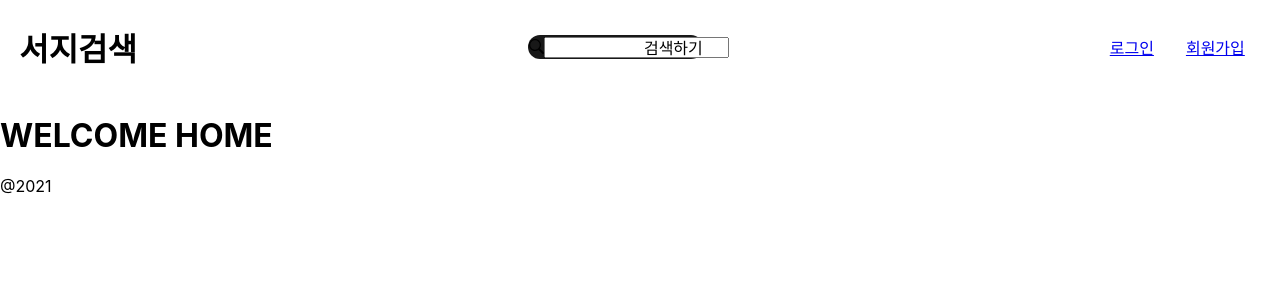
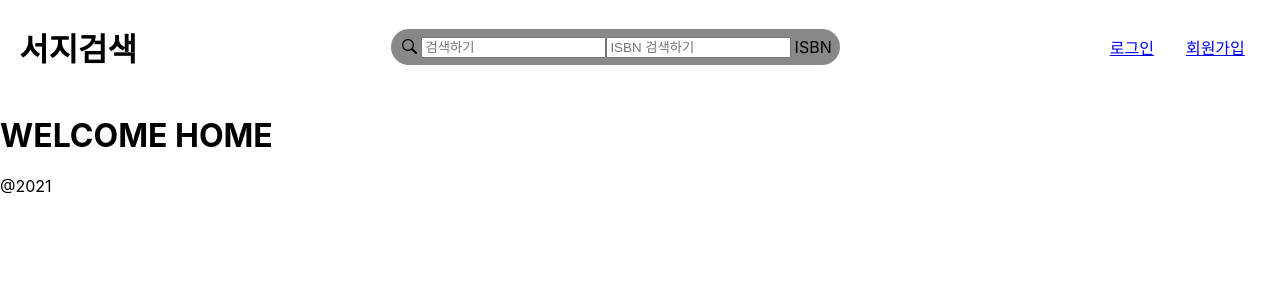
Before and after one commit to noname2048/ba-book-list, a React (Create React App) app: page / in a window 1280 px wide. Shown: the top 300 px of the page. Built offline with nearby package versions, Linux system fonts and the light colour scheme.

Commit message:
feat: split to HeaderSearch component

```diff
--- a/src/components/Header.js
+++ b/src/components/Header.js
@@ -2,6 +2,7 @@
 import { Link } from "react-router-dom";
 import { GoSearch } from "react-icons/go";
 import styled from "styled-components";
+import { StyledHeaderSearch } from "./HeaderSearch";
 
 const TitleH1 = styled.h1`
   margin: 1.2rem;
@@ -18,12 +19,13 @@ const SearchInputDiv = styled.div`
   display: flex;
   flex-direction: row;
   align-items: center;
-  background-color: #181818;
+  background-color: #888;
   border-radius: 1.2rem;
+  padding: 0.3rem;
 `;
 
 const StyledInput = styled.input`
-  display: block;
+  display: flex;
 `;
 
 const LoginStatusDiv = styled.div`
@@ -43,11 +45,10 @@ const Header = () => {
     <MainDiv>
       <TitleH1>서지검색</TitleH1>
       <SearchInputDiv>
-        <GoSearch />
-        <span style={{ width: "100px", display: "block" }}>
-          <StyledInput type="text" />
-        </span>
-        <span>검색하기</span>
+        <GoSearch style={{ margin: "0.3rem" }} />
+        <StyledInput type="text" placeholder="검색하기" />
+        <StyledHeaderSearch />
+        <span style={{ margin: "0.2rem" }}>ISBN</span>
       </SearchInputDiv>
       <LoginStatusDiv>
         <StyledLink to="/login">로그인</StyledLink>
--- /dev/null
+++ b/src/components/HeaderSearch.js
@@ -0,0 +1,31 @@
+import { useState } from "react";
+import styled from "styled-components";
+const HeaderSearch = () => {
+  const [searchText, setSearchText] = useState("");
+  let value = "";
+
+  return (
+    <input
+      type="text"
+      placeholder="ISBN 검색하기"
+      value={searchText}
+      onChange={(e) => {
+        setSearchText(e.target.value);
+      }}
+      onKeyDown={(e) => {
+        if (e.key === "Enter") {
+          value = e.target.value;
+          console.log(`search ${value}`);
+          setSearchText("");
+        }
+      }}
+    />
+  );
+};
+
+const StyledHeaderSearch = styled(HeaderSearch)`
+  background-color: black;
+  text: white;
+`;
+
+export { StyledHeaderSearch };
```
